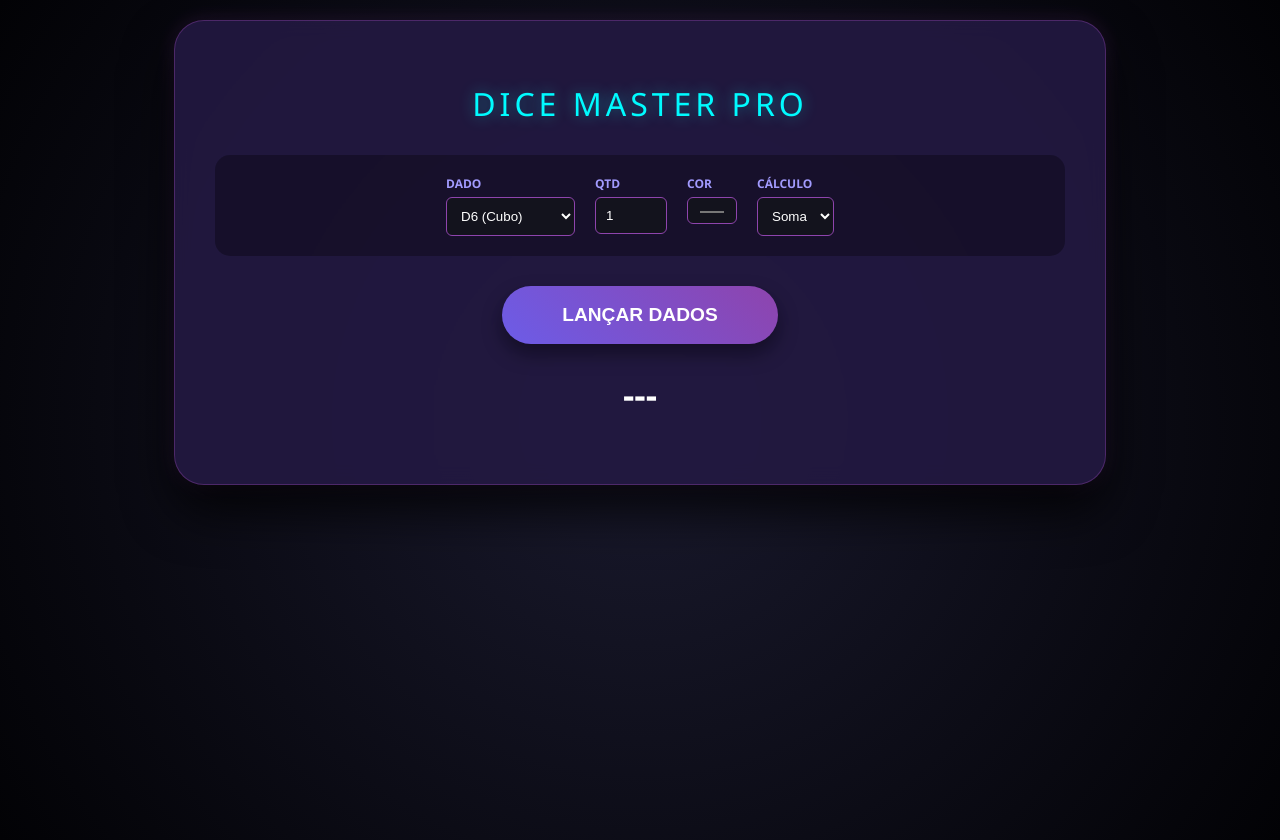
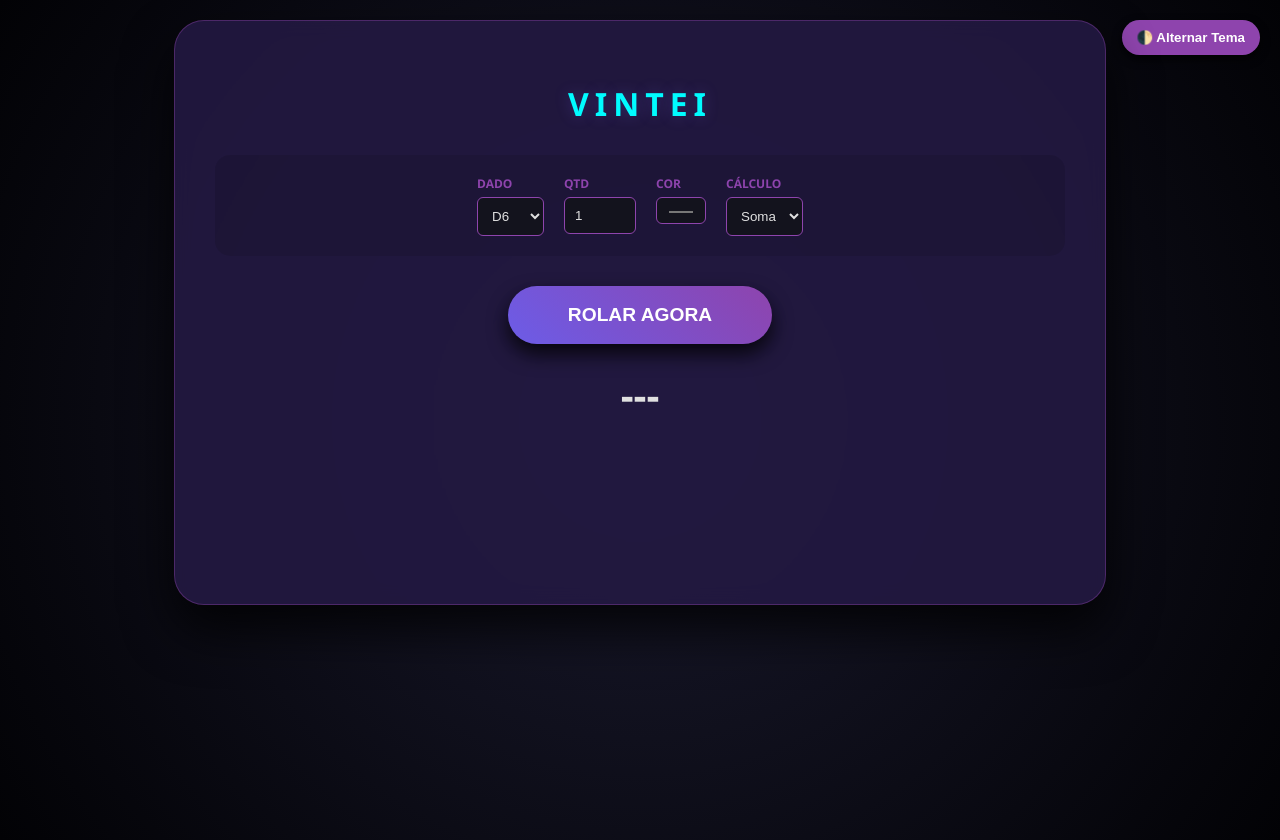
Before and after one commit to emizechis/vintei, a plain HTML site: page index.html in a window 1280 px wide. Drawn offline with Linux system fonts and the light colour scheme.

Commit message:
Version 0.4

```diff
--- a/index.html
+++ b/index.html
@@ -3,46 +3,80 @@
 <head>
     <meta charset="UTF-8">
     <meta name="viewport" content="width=device-width, initial-scale=1.0">
-    <title>RPG Dice Master - GitHub Edition</title>
+    <title>Vintei - Simulador de Dados</title>
     <style>
+        /* VARIÁVEIS DE CORES - MODO ESCURO (PADRÃO) */
         :root {
+            --bg-body: radial-gradient(circle at center, #1a1a2e 0%, #020205 100%);
+            --bg-panel: rgba(35, 25, 66, 0.9);
+            --text-main: #e0e0e0;
+            --text-accent: #00fbff;
             --primary: #8e44ad;
-            --accent: #00fbff;
-            --bg-dark: #0a0a12;
-            --panel-purple: rgba(35, 25, 66, 0.9);
+            --field-bg: #13131d;
+            --border: rgba(142, 68, 173, 0.4);
+            --shadow: rgba(0,0,0,0.8);
+        }
+
+        /* VARIÁVEIS DE CORES - MODO CLARO */
+        [data-theme="light"] {
+            --bg-body: linear-gradient(135deg, #f5f7fa 0%, #c3cfe2 100%);
+            --bg-panel: rgba(255, 255, 255, 0.9);
+            --text-main: #2d3436;
+            --text-accent: #6c5ce7;
+            --primary: #a29bfe;
+            --field-bg: #ffffff;
+            --border: rgba(108, 92, 231, 0.3);
+            --shadow: rgba(0,0,0,0.1);
         }
 
         body {
             font-family: 'Segoe UI', Roboto, sans-serif;
-            background: radial-gradient(circle at center, #1a1a2e 0%, #020205 100%);
-            color: #e0e0e0;
+            background: var(--bg-body);
+            color: var(--text-main);
             margin: 0;
             display: flex;
             flex-direction: column;
             align-items: center;
             min-height: 100vh;
             padding: 20px;
+            transition: background 0.5s ease, color 0.5s ease;
+        }
+
+        /* BOTÃO DE TEMA */
+        .theme-toggle {
+            position: absolute;
+            top: 20px;
+            right: 20px;
+            background: var(--primary);
+            color: white;
+            border: none;
+            padding: 10px 15px;
+            border-radius: 30px;
+            cursor: pointer;
+            font-weight: bold;
+            box-shadow: 0 4px 10px var(--shadow);
         }
 
         .main-container {
-            background: var(--panel-purple);
+            background: var(--bg-panel);
             backdrop-filter: blur(10px);
-            border: 1px solid rgba(142, 68, 173, 0.4);
+            border: 1px solid var(--border);
             border-radius: 30px;
             padding: 40px;
             width: 100%;
             max-width: 850px;
-            box-shadow: 0 25px 50px rgba(0,0,0,0.8), 0 0 20px rgba(142, 68, 173, 0.2);
+            box-shadow: 0 25px 50px var(--shadow);
             text-align: center;
+            transition: background 0.5s ease;
         }
 
         h1 {
-            color: var(--accent);
+            color: var(--text-accent);
             text-transform: uppercase;
-            letter-spacing: 4px;
+            letter-spacing: 6px;
             margin-bottom: 30px;
-            font-weight: 300;
-            text-shadow: 0 0 15px rgba(0, 251, 255, 0.4);
+            font-weight: 900;
+            text-shadow: 0 0 15px rgba(108, 92, 231, 0.3);
         }
 
         .setup-bar {
@@ -50,7 +84,7 @@
             flex-wrap: wrap;
             justify-content: center;
             gap: 20px;
-            background: rgba(0,0,0,0.3);
+            background: rgba(0,0,0,0.1);
             padding: 20px;
             border-radius: 15px;
             margin-bottom: 30px;
@@ -65,15 +99,15 @@
         label {
             font-size: 0.75rem;
             text-transform: uppercase;
-            color: #a29bfe;
+            color: var(--primary);
             margin-bottom: 5px;
             font-weight: bold;
         }
 
         select, input {
-            background: #13131d;
+            background: var(--field-bg);
             border: 1px solid var(--primary);
-            color: white;
+            color: var(--text-main);
             padding: 10px;
             border-radius: 6px;
             outline: none;
@@ -89,12 +123,12 @@
             font-weight: bold;
             cursor: pointer;
             transition: 0.3s cubic-bezier(0.175, 0.885, 0.32, 1.275);
-            box-shadow: 0 10px 20px rgba(0,0,0,0.4);
+            box-shadow: 0 10px 20px var(--shadow);
         }
 
         .btn-roll:hover {
             transform: scale(1.05) translateY(-2px);
-            box-shadow: 0 15px 30px rgba(108, 92, 231, 0.4);
+            filter: brightness(1.1);
         }
 
         #result-box {
@@ -102,21 +136,20 @@
             display: flex;
             align-items: center;
             justify-content: center;
-            font-size: 2.2rem;
+            font-size: 2.5rem;
             font-weight: 800;
-            color: white;
             margin: 20px 0;
         }
 
-        /* FORMATOS DOS DADOS */
         #dice-table {
             display: flex;
             flex-wrap: wrap;
             justify-content: center;
             gap: 25px;
-            perspective: 1000px;
+            min-height: 120px;
         }
 
+        /* DADOS GEOMÉTRICOS */
         .die {
             width: 80px;
             height: 80px;
@@ -125,8 +158,7 @@
             justify-content: center;
             font-size: 1.6rem;
             font-weight: 900;
-            position: relative;
-            box-shadow: inset 0 0 15px rgba(0,0,0,0.5);
+            box-shadow: inset 0 0 15px rgba(0,0,0,0.3);
             transition: all 0.4s ease-out;
         }
 
@@ -134,56 +166,54 @@
         .d6 { border-radius: 12px; }
         .d8 { clip-path: polygon(50% 0%, 100% 50%, 50% 100%, 0% 50%); }
         .d10 { clip-path: polygon(50% 0%, 100% 35%, 50% 100%, 0% 35%); }
-        .d12, .d20 { clip-path: polygon(30% 0%, 70% 0%, 100% 30%, 100% 70%, 70% 100%, 30% 100%, 0% 70%, 0% 30%); }
+        .d20 { clip-path: polygon(30% 0%, 70% 0%, 100% 30%, 100% 70%, 70% 100%, 30% 100%, 0% 70%, 0% 30%); }
 
-        /* ANIMAÇÃO DE ROLAGEM FISICA */
-        .is-rolling {
-            animation: phys-roll 0.6s ease-out forwards;
-        }
+        .is-rolling { animation: phys-roll 0.6s ease-out forwards; }
 
         @keyframes phys-roll {
             0% { transform: scale(0) rotate(-180deg); opacity: 0; }
-            50% { transform: scale(1.2) rotate(90deg); }
             100% { transform: scale(1) rotate(0deg); opacity: 1; }
         }
 
-        /* EFEITO CRÍTICO */
         .critical {
-            animation: crit-glow 1s infinite alternate;
+            animation: crit-glow 0.8s infinite alternate;
             z-index: 10;
+            border: 2px solid gold;
         }
 
         @keyframes crit-glow {
-            from { box-shadow: 0 0 10px #fff, 0 0 20px var(--accent); transform: scale(1); }
-            to { box-shadow: 0 0 20px #fff, 0 0 40px var(--accent); transform: scale(1.1); }
+            from { filter: drop-shadow(0 0 5px gold); transform: scale(1); }
+            to { filter: drop-shadow(0 0 20px gold); transform: scale(1.1); }
         }
     </style>
 </head>
 <body>
 
+    <button class="theme-toggle" onclick="toggleTheme()">🌓 Alternar Tema</button>
+
     <div class="main-container">
-        <h1>Dice Master Pro</h1>
+        <h1>Vintei</h1>
 
         <div class="setup-bar">
             <div class="field">
                 <label>Dado</label>
                 <select id="diceType">
-                    <option value="2">D2 (Moeda)</option>
-                    <option value="4">D4 (Triângulo)</option>
-                    <option value="6" selected>D6 (Cubo)</option>
-                    <option value="8">D8 (Diamante)</option>
-                    <option value="10">D10 (Pipa)</option>
-                    <option value="12">D12 (Octo)</option>
-                    <option value="20">D20 (Esfera)</option>
+                    <option value="2">D2</option>
+                    <option value="4">D4</option>
+                    <option value="6" selected>D6</option>
+                    <option value="8">D8</option>
+                    <option value="10">D10</option>
+                    <option value="12">D12</option>
+                    <option value="20">D20</option>
                 </select>
             </div>
             <div class="field">
                 <label>Qtd</label>
-                <input type="number" id="diceQty" value="1" min="1" max="12" style="width: 50px;">
+                <input type="number" id="diceQty" value="1" min="1" max="15" style="width: 50px;">
             </div>
             <div class="field">
                 <label>Cor</label>
-                <input type="color" id="diceColor" value="#6c5ce7">
+                <input type="color" id="diceColor" value="#8e44ad">
             </div>
             <div class="field">
                 <label>Cálculo</label>
@@ -194,13 +224,24 @@
             </div>
         </div>
 
-        <button class="btn-roll" onclick="rollAll()">LANÇAR DADOS</button>
+        <button class="btn-roll" onclick="rollAll()">ROLAR AGORA</button>
 
         <div id="result-box">---</div>
         <div id="dice-table"></div>
     </div>
 
     <script>
+        // Lógica de Tema
+        function toggleTheme() {
+            const body = document.body;
+            const currentTheme = body.getAttribute('data-theme');
+            if (currentTheme === 'light') {
+                body.removeAttribute('data-theme');
+            } else {
+                body.setAttribute('data-theme', 'light');
+            }
+        }
+
         function getShape(sides) {
             if (sides == 4) return 'd4';
             if (sides == 6 || sides == 2) return 'd6';
@@ -218,7 +259,7 @@
             const mode = document.getElementById('calcMode').value;
 
             container.innerHTML = '';
-            resultBox.innerText = 'Rolando...';
+            resultBox.innerText = 'Sorteando...';
 
             let results = [];
             const shapeClass = getShape(sides);
@@ -229,27 +270,27 @@
 
                 const die = document.createElement('div');
                 die.className = `die ${shapeClass} is-rolling`;
+
+                // Brilho dourado se tirar o valor máximo (Vintei!)
                 if (val === sides && sides > 2) die.classList.add('critical');
 
                 die.style.backgroundColor = color;
                 die.style.color = getContrastYIQ(color);
                 die.innerText = val;
 
-                // Rotação aleatória para parecer que caiu na mesa
-                const randomRot = Math.floor(Math.random() * 30 - 15);
+                const randomRot = Math.floor(Math.random() * 20 - 10);
                 die.style.transform = `rotate(${randomRot}deg)`;
 
                 container.appendChild(die);
             }
 
-            // Exibir resultado final
             setTimeout(() => {
                 if (mode === 'sum') {
                     const total = results.reduce((a, b) => a + b, 0);
-                    resultBox.innerHTML = `TOTAL: <span style="color:var(--accent)">${total}</span>`;
+                    resultBox.innerHTML = `RESULTADO: <span style="color:var(--text-accent)">${total}</span>`;
                 } else {
                     const max = Math.max(...results);
-                    resultBox.innerHTML = `MAIOR: <span style="color:var(--accent)">${max}</span>`;
+                    resultBox.innerHTML = `MÁXIMO: <span style="color:var(--text-accent)">${max}</span>`;
                 }
             }, 600);
         }
```
